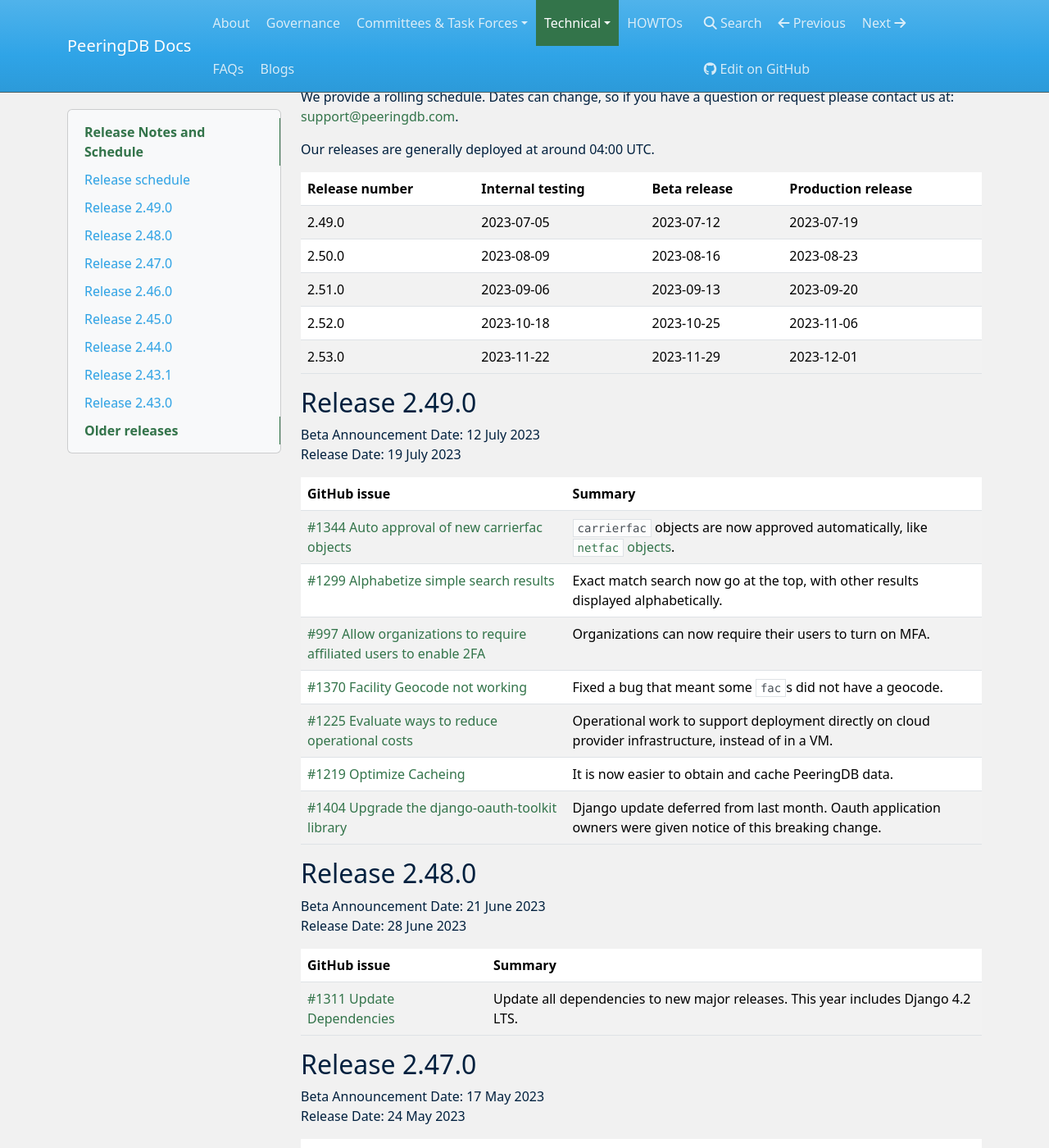
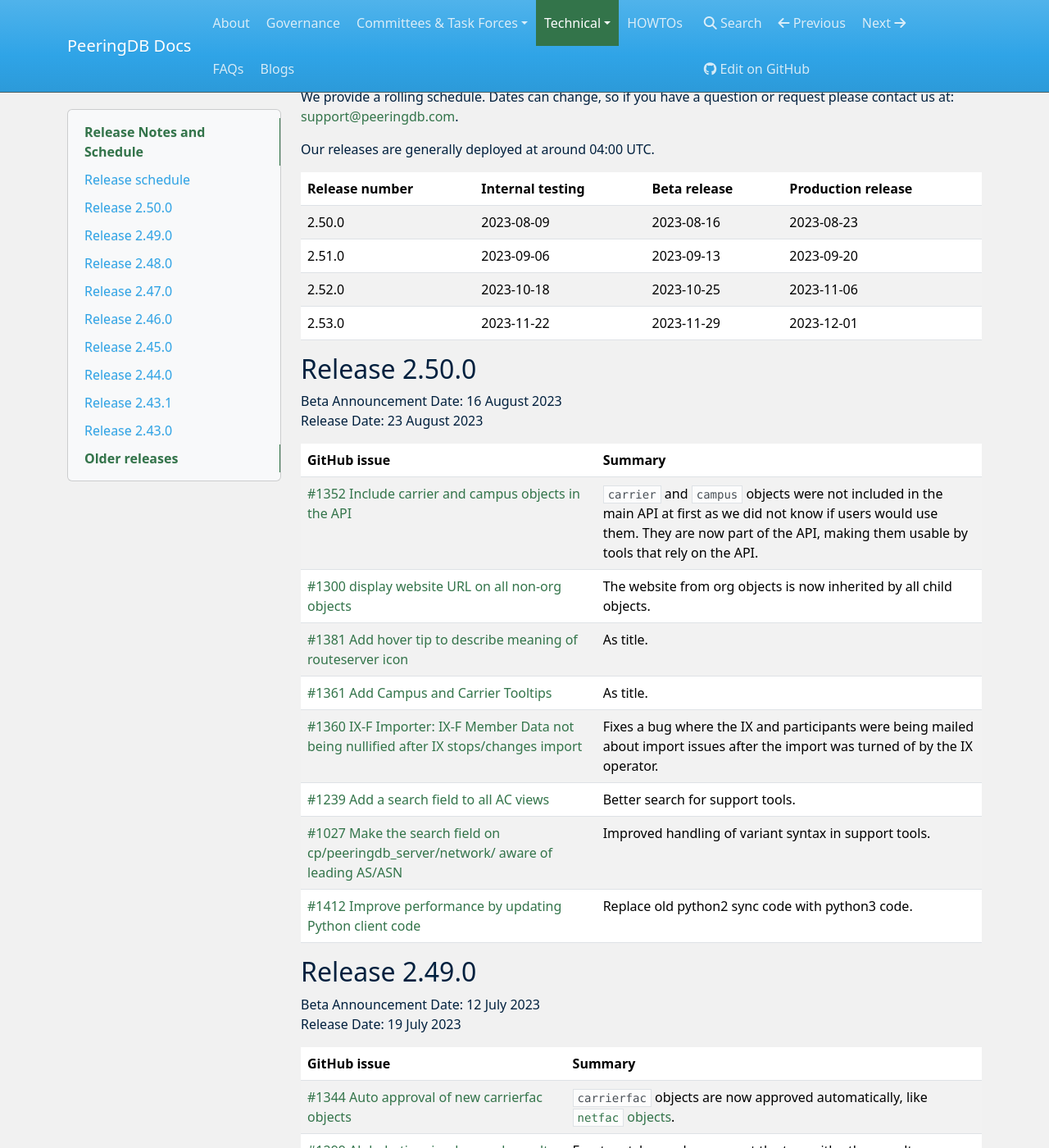
Before and after one commit to peeringdb/docs, an MkDocs documentation site: the page built from docs/release_notes/index.md, in a window 1280 px wide and 1400 px high, scrolled down 324 px. Shown: the whole window at 82% size. Built offline with MkDocs 1.6.1, drawn with Linux system fonts in a browser that asks for light colours; nearby versions of some CDN libraries.

Commit message:
Release notes for 2.50.0 (#294)
Release notes for 2.50.0

```diff
--- a/docs/release_notes/index.md
+++ b/docs/release_notes/index.md
@@ -14,11 +14,27 @@
 
 | **Release number** | **Internal testing** | **Beta release** | **Production release** |
 | -------------- | ---------------- | ------------ | ------------------ |
-| 2.49.0 | 2023-07-05 | 2023-07-12 | 2023-07-19 |
 | 2.50.0 | 2023-08-09 | 2023-08-16 | 2023-08-23 |
 | 2.51.0 | 2023-09-06 | 2023-09-13 | 2023-09-20 |
 | 2.52.0 | 2023-10-18 | 2023-10-25 | 2023-11-06 |
 | 2.53.0 | 2023-11-22 | 2023-11-29 | 2023-12-01 |
+
+## Release 2.50.0
+
+Beta Announcement Date: 16 August 2023
+Release Date: 23 August 2023
+
+| **GitHub issue** | **Summary** |
+| ----------------- | ----------- |
+| [#1352 Include carrier and campus objects in the API](https://github.com/peeringdb/peeringdb/issues/1352) | `carrier` and `campus` objects were not included in the main API at first as we did not know if users would use them. They are now part of the API, making them usable by tools that rely on the API.|
+| [#1300 display website URL on all non-org objects](https://github.com/peeringdb/peeringdb/issues/1300) | The website from org objects is now inherited by all child objects. |
+| [#1381 Add hover tip to describe meaning of routeserver icon](https://github.com/peeringdb/peeringdb/issues/1381) | As title. |
+| [#1361 Add Campus and Carrier Tooltips](https://github.com/peeringdb/peeringdb/issues/1361) | As title. |
+| [#1360 IX-F Importer: IX-F Member Data not being nullified after IX stops/changes import](https://github.com/peeringdb/peeringdb/issues/1360) | Fixes a bug where the IX and participants were being mailed about import issues after the import was turned of by the IX operator. |
+| [#1239 Add a search field to all AC views](https://github.com/peeringdb/peeringdb/issues/1239) | Better search for support tools. |
+| [#1027 Make the search field on cp/peeringdb_server/network/ aware of leading AS/ASN](https://github.com/peeringdb/peeringdb/issues/1027) | Improved handling of variant syntax in support tools. |
+| [#1412 Improve performance by updating Python client code](https://github.com/peeringdb/peeringdb/issues/1412) | Replace old python2 sync code with python3 code. |
+
 
 ## Release 2.49.0
 
```
